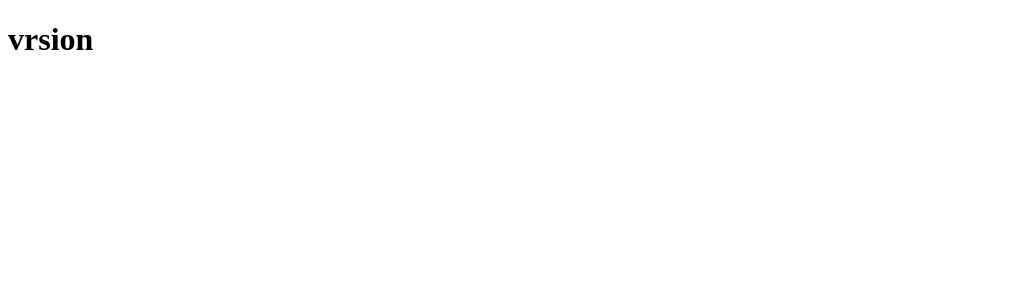
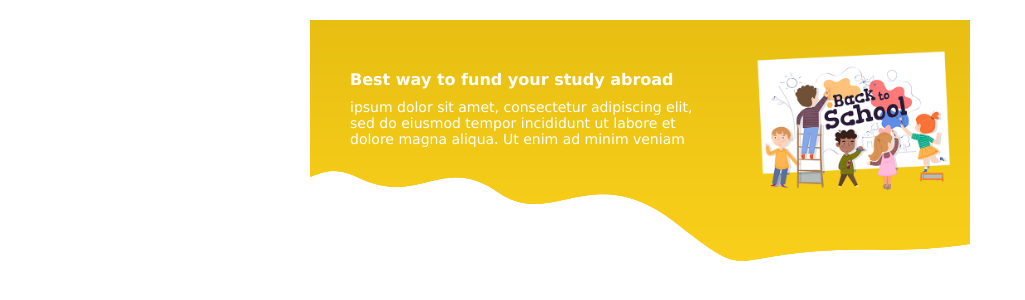
Before and after one commit to ProyectosUCSC/bromero, a plain HTML site: page index.html in a window 1280 px wide. Shown: the whole page, without its empty margins (0-1025 px from the left). Drawn offline with Linux system fonts and the light colour scheme.

Commit message:
Best Way

```diff
--- a/css/estilos.css
+++ b/css/estilos.css
@@ -0,0 +1,61 @@
+* {
+    margin: 0;
+    padding: 0;
+    box-sizing: border-box;
+}
+
+body {
+    font-family: Verdana, sans-serif;
+    width: 100;
+    padding: 0;
+    margin: 0;
+    background-color: #fff;
+}
+
+.contenedor {
+    width: 700px;
+    margin: 0 auto;
+    padding: 20px;
+}
+
+.header {
+    padding: 20px;
+    position: relative;
+    height: 250px;
+}
+
+.background {
+    width: 100%;
+    height: 250px;
+    position: absolute;
+    top: 0;
+    left: 0;
+    z-index: 1;
+}
+
+.hero {
+    position: absolute;
+    top: 20px;
+    right: 20px;
+    width: 200px;
+    height: auto;
+    z-index: 2;
+}
+
+.headertexto {
+    padding-left: 20px;
+    padding-top: 30px;
+    position: relative;
+    z-index: 3;
+    color: white;
+    max-width: 60%;
+}
+
+.headertexto h1 {
+    font-size: 16px;
+}
+
+.headertexto p {
+    font-size: 14px; /* Fuente más pequeña */
+    margin-top: 10px;
+}
--- a/index.html
+++ b/index.html
@@ -4,11 +4,23 @@
 <head>
   <meta charset="UTF-8">
   <meta name="viewport" content="width=device-width, initial-scale=1.0">
-  <title>Document</title>
+  <link rel="stylesheet" href="css/estilos.css" />
+  <title>Css me arruino la vida</title>
 </head>
 
 <body>
-  <h1>vrsion</h1>
+
+  <div class="contenedor">
+    <div class="header">
+      <img class="background" src="images/hero-bg.png" alt="Background" />
+      <img class="hero" src="images/hero.png" alt="Hero" />
+      <div class="headertexto">
+        <h1>Best way to fund your study abroad</h1>
+        <p>ipsum dolor sit amet, consectetur adipiscing elit, sed do eiusmod tempor incididunt ut labore et dolore magna aliqua. Ut enim ad minim veniam</p>
+      </div>
+    </div>
+  </div>
+
 </body>
 
 </html>
```
